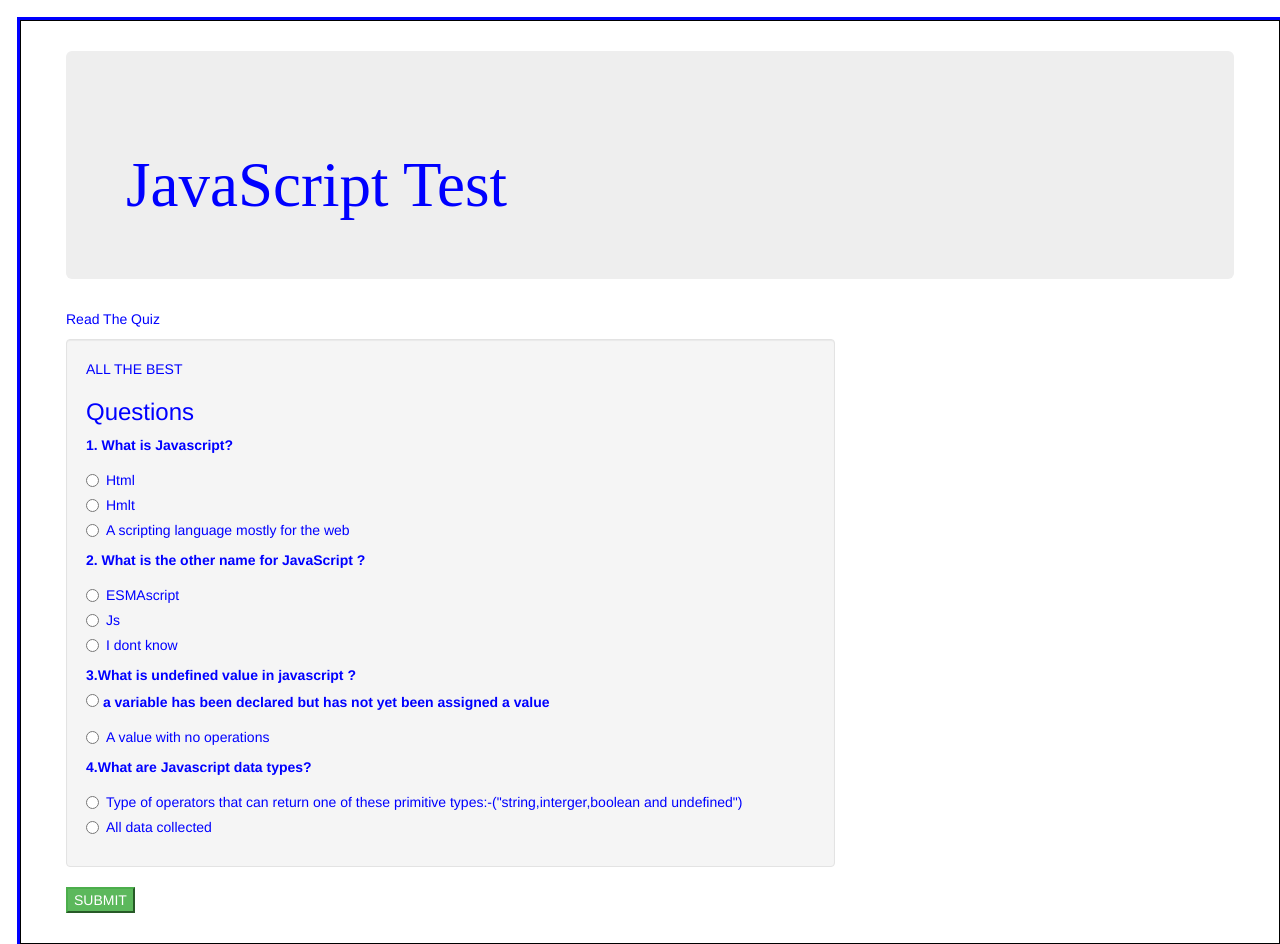
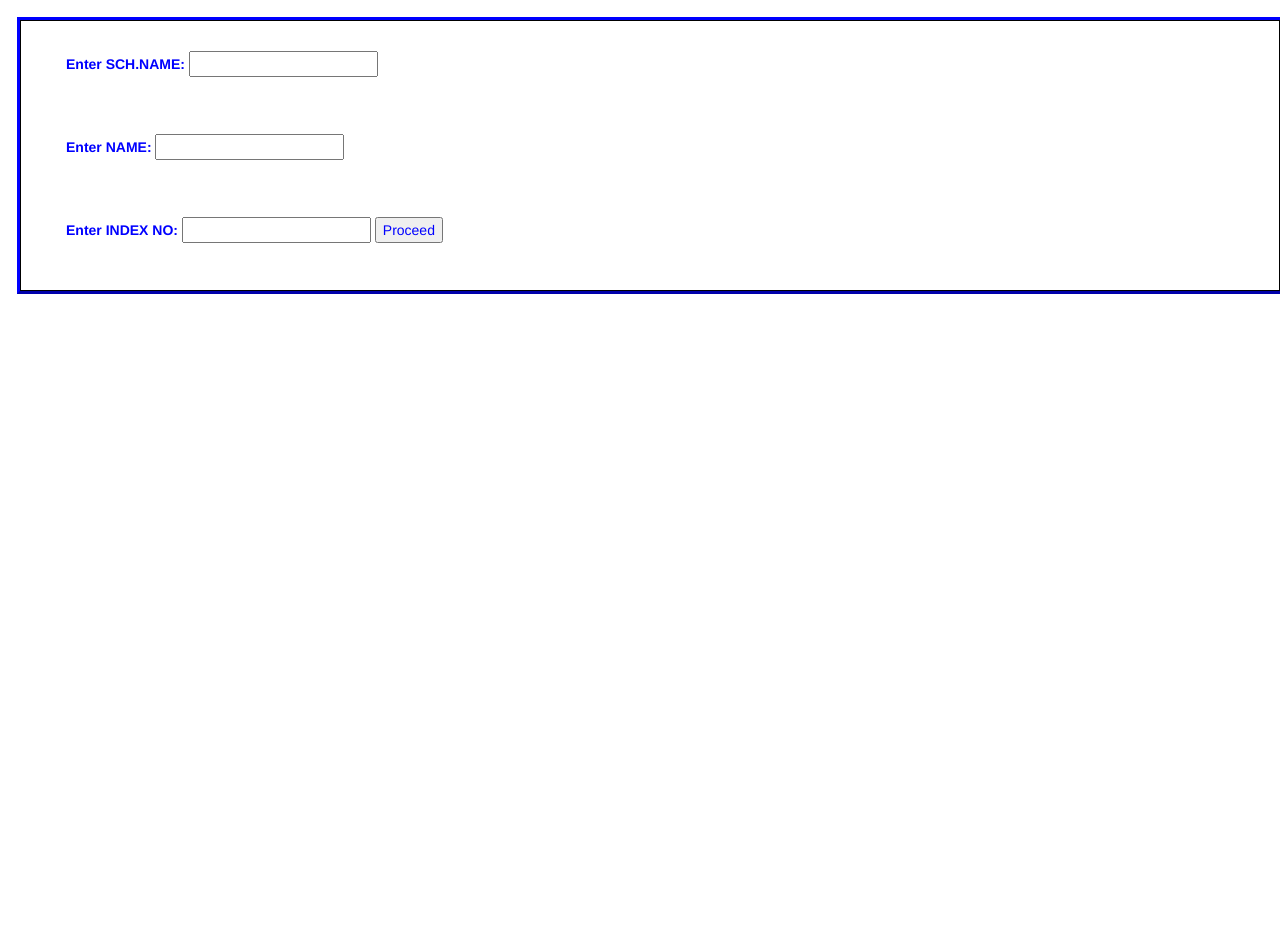
Before and after one commit to stephen22otieno/QUESTIONNAIRE, a plain HTML site: page index.html in a window 1280 px wide. After the commit the page ends 800 px from the top, so only its background shows below. Drawn offline with nearby package versions, Linux system fonts and the light colour scheme.

Commit message:
add all changes

```diff
--- a/index.html
+++ b/index.html
@@ -1,93 +1,35 @@
 <!DOCTYPE html>
-<html lang="en" dir="ltr">
+<html>
 <head>
  <meta charset="utf-8">
   <title>Moringa-Quiz-Board</title>
   <link rel="stylesheet" href="https://maxcdn.bootstrapcdn.com/bootstrap/3.3.7/css/bootstrap.min.css" integrity="sha384-BVYiiSIFeK1dGmJRAkycuHAHRg32OmUcww7on3RYdg4Va+PmSTsz/K68vbdEjh4u" crossorigin="anonymous">
   <link href="css/styles.css" rel="stylesheet" type="text/css">
-    <script
-  src="https://code.jquery.com/jquery-3.3.1.js"
-  integrity="sha256-2Kok7MbOyxpgUVvAk/HJ2jigOSYS2auK4Pfzbm7uH60="
-  crossorigin="anonymous"></script>
-    <script src="js/script.js"></script>
 </head>
   <body>
     <div class="container-fluid">
       <div id="intro">
-        <div class="jumbotron">
-        <h1>JavaScript Test</h1>
+        <form id="Quiz Board" action="quiz.html">
+          <div class="form-group">
+            <label for=" SCH.NAME:">Enter SCH.NAME:</label>
+            <input id="SCH.NAME" type="text">
            </div>
-          <div id="form">
-            <p><span class="begin">Read</span> The Quiz</p>
-          <!-- </div> -->
-          <div class="row">
-            <div class="col-md-8">
-              <form id="test" name="test" action="index.html" method="POST">
-                <div class="well">
-                    <p>ALL THE BEST</p>
-                  <h3>Questions</h3>
-                  <label for="Q1">1. What is Javascript?</label>
-                    <div class="radio">
-                      <label>
-                        <input type="radio" name="Q1" value="0">Html
-                      </label>
+             <br>
+             <br>
+
+              <div class="form-group">
+                <label for="NAME:">Enter NAME:</label>
+                <input id="NAME" type="text">
               </div>
-                    <div class="radio">
-                      <label>
-                        <input type="radio" name="Q1" value="0">Hmlt
-                      </label>
-                    </div>
-                    <div class="radio">
-                      <label>
-                        <input type="radio" name="Q1" value="20"> A scripting language mostly for the web
-                      </label>
-                    </div>
-                    <label for="Q2">2. What is the other name for JavaScript ?</label>
-                      <div class="radio">
-                        <label>
-                          <input type="radio" name="Q2" value="0">ESMAscript
-                        </label>
-                      </div>
-                      <div class="radio">
-                        <label>
-                          <input type="radio" name="Q2" value="20">Js
-                        </label>
-                      </div>
-                      <div class="radio">
-                        <label>
-                          <input type="radio" name="Q2" value="0">I dont know
-                        </label>
-                      </div>
+               <br>
+               <br>
 
-                      <label for="Q3">3.What is undefined value in javascript ?</label>
-                          <label>
-                            <input type="radio" name="Q3" value="20"> a variable has been declared but has not yet been assigned a value
-                          </label>
-                        <div class="radio">
-                          <label>
-                            <input type="radio" name="Q3" value="0">A value with no operations
-                          </label>
-                        </div>
-                      <label for="Q4">4.What are Javascript data types?</label>
-                        <div class="radio">
-                          <label>
-                            <input type="radio" name="Q4" value="20"> Type of operators that can return one of these primitive types:-("string,interger,boolean and undefined")
-                          </label>
-                        </div>
-                        <div class="radio">
-                          <label>
-                            <input type="radio" name="Q4" value="0">All data collected
-                          </label>
-                        </div>
-                      </div>
-                        <input id="click" type="button" class="btn-success" value="SUBMIT">
-                      </div>
-                    </div>
-                  </div>
-                <div class="final">
-                  <span id="display"></span>
-                </div>
-          </form>
+              <div class="form-group">
+                <label for="INDEX NO">Enter INDEX NO:</label>
+                <input id="INDEX NO" type="text">
+
+                <button type="submit" action="quiz.html">Proceed</button>
+
               </div>
               </div>
             </body>
--- a/js/script.js
+++ b/js/script.js
@@ -19,7 +19,7 @@ $(document).ready(function(){
       $("#form").hide();
       display.innerHTML=("Pass, Your score is: "+ tally);
     }
-    else if(tally<40&&tally>0){
+    else if(tally<40&&tally>=0){
       $("#form").hide();
       display.innerHTML=("Poor, Your score is "+ tally);
     }
```
Also changed, not shown: quiz.html (added, +97 -0 lines). Lines whose indentation alone changed are shown as unchanged.
